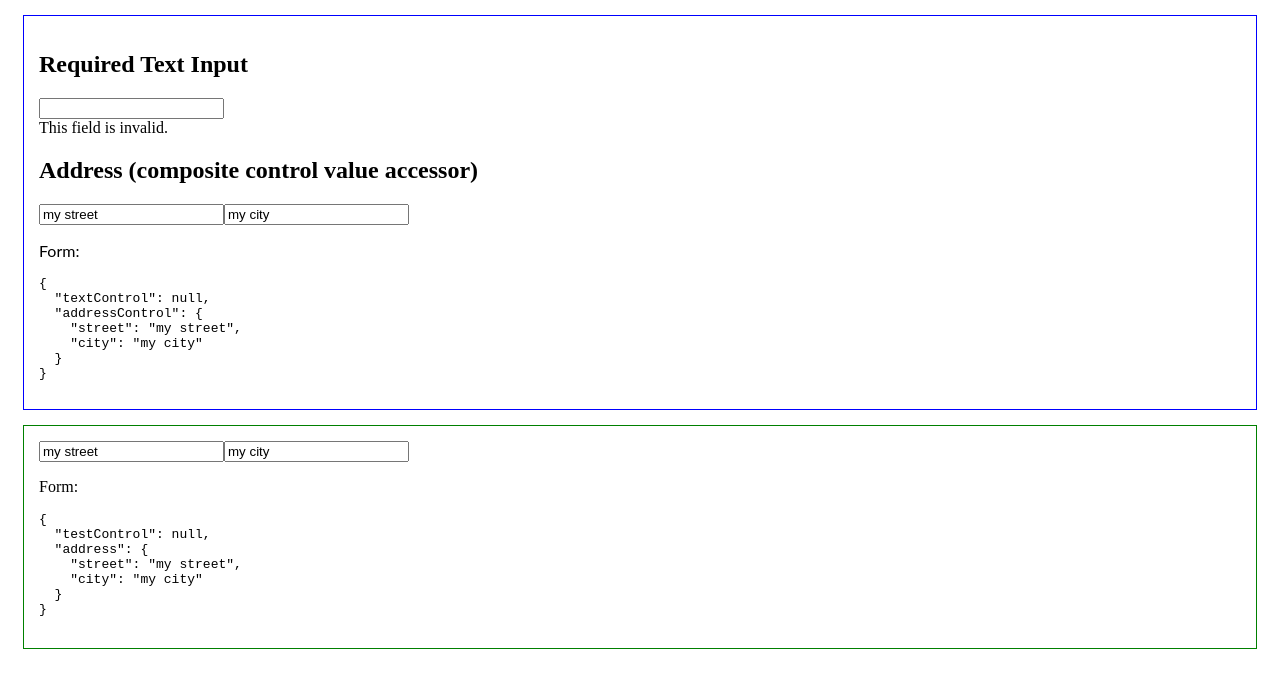
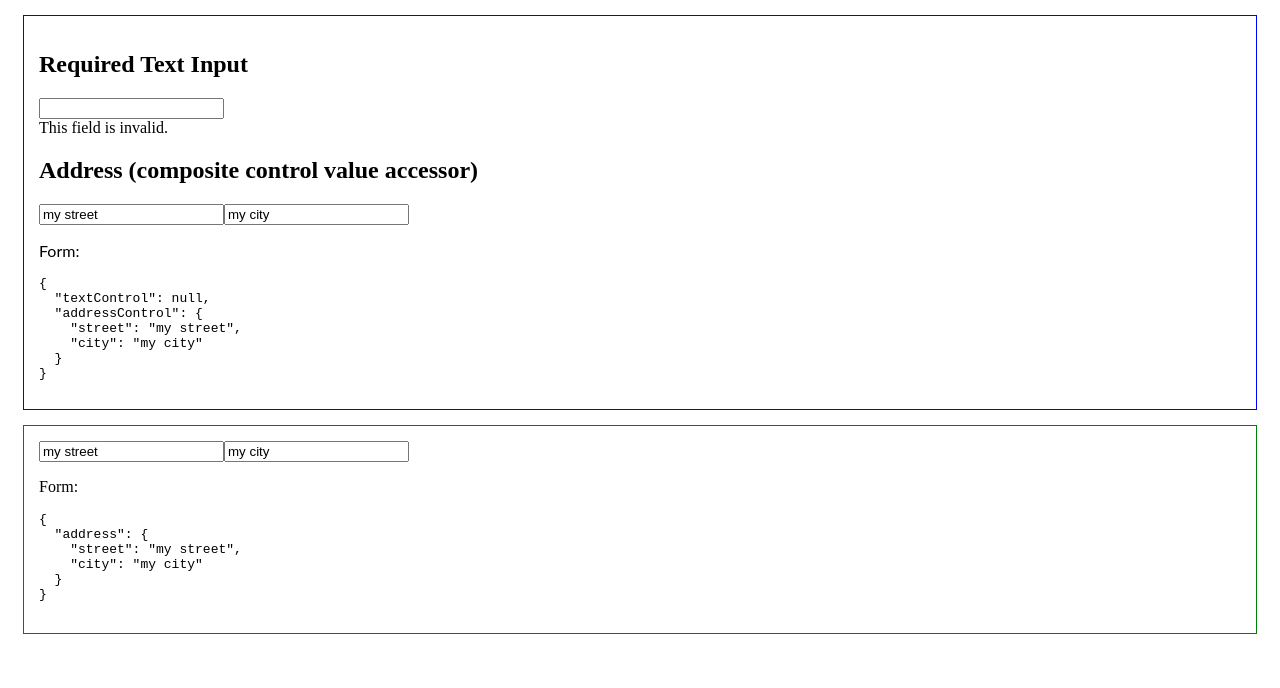
Before and after one commit to balcomiv/kara-erickson-angular-forms-examples, an Angular app: page / in a window 1280 px wide. Shown: the top 688 px of the page. Built offline with nearby package versions, Linux system fonts and the light colour scheme.

Commit message:
1 file modified

```diff
--- a/src/app/sub-forms/reactive-sub-form/reactive-sub-form.component.ts
+++ b/src/app/sub-forms/reactive-sub-form/reactive-sub-form.component.ts
@@ -26,7 +26,5 @@ import {
   ],
 })
 export class ReactiveSubFormAddressComponent {
-  form = new FormGroup({
-    testControl: new FormControl(),
-  });
+  form = new FormGroup({});
 }
```
